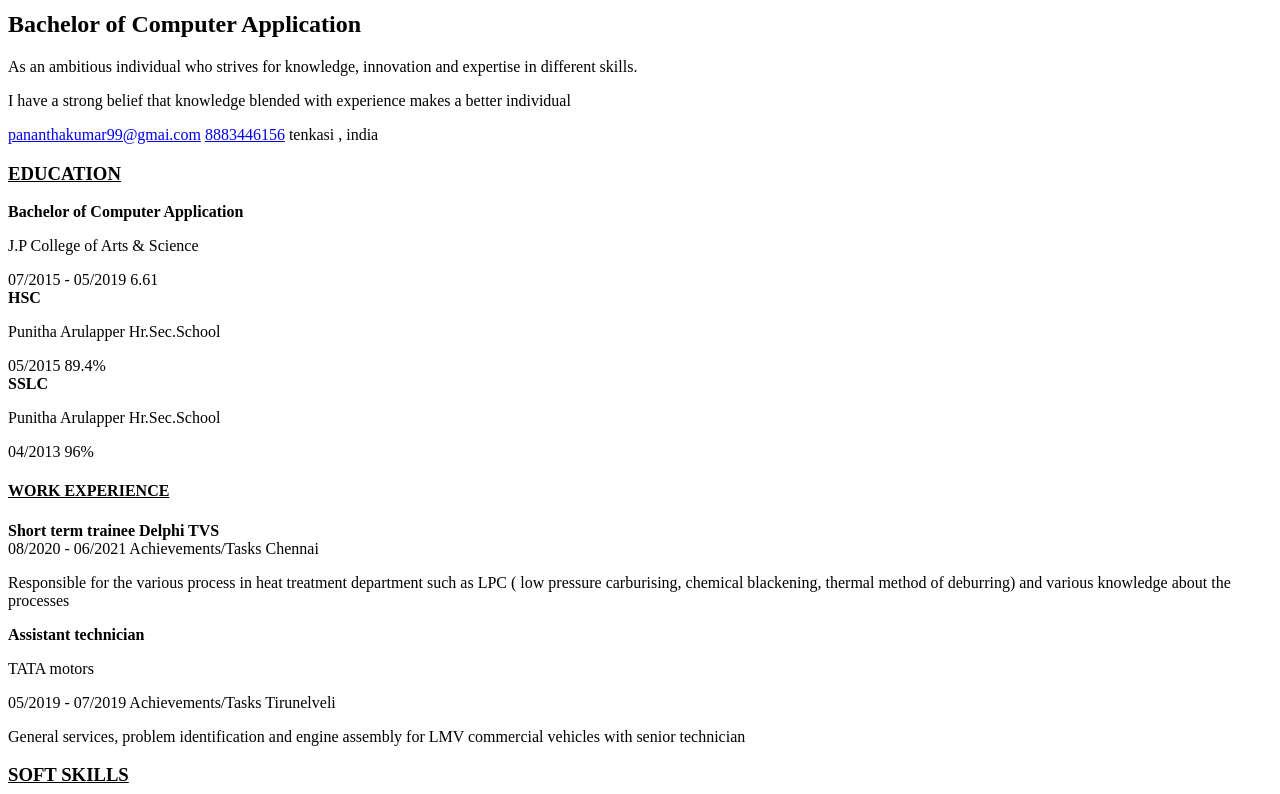
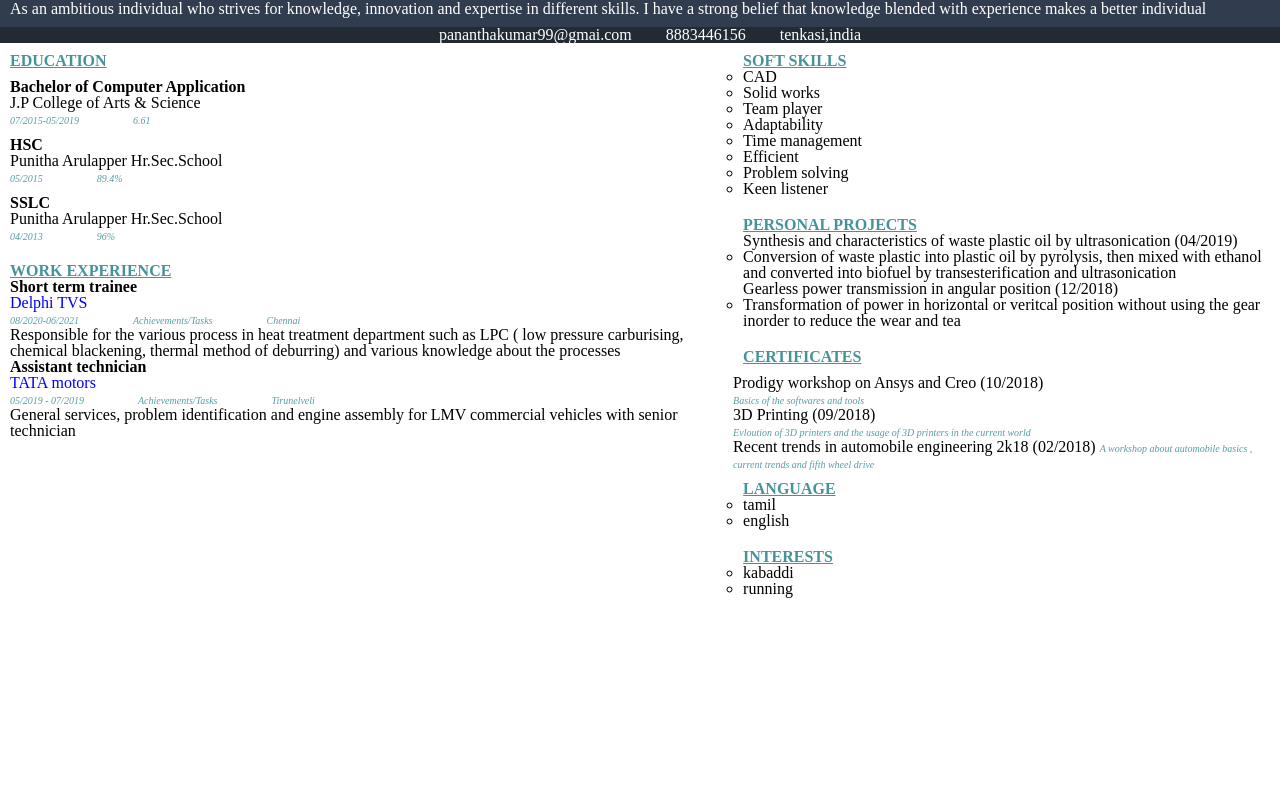
Before and after one commit to ananth5895/kumar, a website: page index.html in a window 1280 px wide. Shown: the part 69-863 px from the top of the page. After the commit the page ends 800 px from the top, so only its background shows below. Drawn offline with Linux system fonts and the light colour scheme.

Commit message:
add base my resume

```diff
--- /dev/null
+++ b/css/main.css
@@ -0,0 +1,61 @@
+#header{
+    background-color: #313c4e;
+    padding: 10px;
+}
+#header p{
+    color: white;
+    padding-top: 10px;
+}
+#header h1{
+    color: white;
+    font-size: 30px;
+    font-style: oblique;
+}
+#header h2{
+    color: #449399;
+    font-size: 20px;
+}
+#contact {
+    background-color: #222a33;
+    padding-left: 20px;
+    word-spacing: 30px;
+    text-align: center;
+    color: white;
+}
+#contact a{
+    color: white;
+    text-decoration: none ;
+}
+#main-section{
+    display: flex;
+}
+.content-sec h2{
+    color: #449399;
+    font-size: 16px;
+    font-weight: bold;
+}
+.sub-highlight{
+    color: #579ea3;
+    font-style: italic;
+    font-size: 10px;
+    padding-right: 50px;
+}
+.content-sec-type-1 h3{
+    font-weight: bold;
+    color: black;
+    padding-top: 10px;
+}
+.content-sec h3{
+    color: black;
+    font-weight: bold;
+}
+.content-sec b{
+    color: blue;
+    font-style: initial;
+}
+ul li{
+    list-style: circle;
+}
+.content-sec {
+    padding: 10px;
+}
--- /dev/null
+++ b/css/reset .css
@@ -0,0 +1,48 @@
+/* http://meyerweb.com/eric/tools/css/reset/
+   v2.0 | 20110126
+   License: none (public domain)
+*/
+
+html, body, div, span, applet, object, iframe,
+h1, h2, h3, h4, h5, h6, p, blockquote, pre,
+a, abbr, acronym, address, big, cite, code,
+del, dfn, em, img, ins, kbd, q, s, samp,
+small, strike, strong, sub, sup, tt, var,
+b, u, i, center,
+dl, dt, dd, ol, ul, li,
+fieldset, form, label, legend,
+table, caption, tbody, tfoot, thead, tr, th, td,
+article, aside, canvas, details, embed,
+figure, figcaption, footer, header, hgroup,
+menu, nav, output, ruby, section, summary,
+time, mark, audio, video {
+	margin: 0;
+	padding: 0;
+	border: 0;
+	font-size: 100%;
+	font: inherit;
+	vertical-align: baseline;
+}
+/* HTML5 display-role reset for older browsers */
+article, aside, details, figcaption, figure,
+footer, header, hgroup, menu, nav, section {
+	display: block;
+}
+body {
+	line-height: 1;
+}
+ol, ul {
+	list-style: none;
+}
+blockquote, q {
+	quotes: none;
+}
+blockquote:before, blockquote:after,
+q:before, q:after {
+	content: '';
+	content: none;
+}
+table {
+	border-collapse: collapse;
+	border-spacing: 0;
+}
--- a/index.html
+++ b/index.html
@@ -6,84 +6,90 @@
     <meta http-equiv="X-UA-Compatible" content="IE=edge">
     <meta name="viewport" content="width=device-width, initial-scale=1.0">
     <title>Anantha Kumar Resume</title>
+    <link rel="stylesheet" href="css/reset .css">
+    <link rel="stylesheet" href="css/main.css">
 </head>
 
 <body>
-    <div id="head">
+    <div id="header">
         <h1>Anantha Kumar .P</h1>
         <h2> Bachelor of Computer Application</h2>
         <p>As an ambitious individual who strives for knowledge, innovation and expertise in different
-            skills.</p>
-        <p>I have a strong belief that knowledge blended with experience makes a better
+            skills.
+            I have a strong belief that knowledge blended with experience makes a better
             individual </p>
     </div>
     <div id="contact">
-        <a href=mailto:pananthakumar99@gmai.com>pananthakumar99@gmai.com</a>
+        <a href=mailto:pananthakumar99@gmail.com>pananthakumar99@gmai.com</a>
         <a href=tel:+91-8883446156>8883446156</a>
-        <span>tenkasi , india</span>
+        <span>tenkasi,india</span>
     </div>
-    <div class="main section">
+    <div id="main-section">
         <div class="left col">
-            <div class="content sec">
+            <div class="content-sec">
                 <!--edication sec st-->
                 <div>
-                    <h3><u>EDUCATION</u></h3>
+                    <h2><u>EDUCATION</u></h2>
                 </div>
-                <div class="content sec type 1">
-                    <b>Bachelor of Computer Application</b>
+                <div class="content-sec-type-1">
+                    <h3>Bachelor of Computer Application</h3>
                     <p>J.P College of Arts & Science</p>
                     <div>
-                        <span class="sub - highlight">07/2015 - 05/2019</span>
-                        <span class="sub - highlight">6.61</span>
+                        <span class="sub-highlight">07/2015-05/2019</span>
+                        <span class="sub-highlight">6.61</span>
                     </div>
                 </div>
-                <div class="content sec type 2">
-                    <b>HSC</b>
+                <div class="content-sec-type-1">
+                    <h3>HSC</h3>
                     <p>Punitha Arulapper Hr.Sec.School</p>
                     <div>
-                        <span class="sub - highlight">05/2015</span>
-                        <span class="sub - highlight">89.4%</span>
+                        <span class="sub-highlight">05/2015</span>
+                        <span class="sub-highlight">89.4%</span>
                     </div>
                 </div>
-                <div class="content sec type 3">
-                    <b>SSLC</b>
+                <div class="content-sec-type-1">
+                    <h3>SSLC</h3>
                     <p>Punitha Arulapper Hr.Sec.School</p>
                     <div>
-                        <span class="sub - highlight">04/2013 </span>
-                        <span class="sub - highlight">96% </span>
+                        <span class="sub-highlight">04/2013</span>
+                        <span class="sub-highlight">96%</span>
                     </div>
                 </div>
             </div>
             <!--education sec ends-->
             <!--work experiece start-->
-            <div class="content sec 1">
+            <div class="content-sec">
                 <div>
-                    <h4><u>WORK EXPERIENCE</u></h4>
+                     <h2><u>WORK EXPERIENCE</u></h2>
                 </div>
                 <div>
-                    <b>Short term trainee</b>
+                    <h3>Short term trainee</h3>
                     <b>Delphi TVS</b>
                     <div>
-                        <span class="sub - highlight">08/2020 - 06/2021</span>
-                        <span class="sub - highlight">Achievements/Tasks</span>
-                        <span class="sub - highlight">Chennai</span>
+                        <span class="sub-highlight">08/2020-06/2021</span>
+                        <span class="sub-highlight">Achievements/Tasks</span>
+                        <span class="sub-highlight">Chennai</span>
                     </div>
-                    <p>Responsible for the various process in heat treatment
-                        department such as LPC ( low pressure carburising, chemical blackening, thermal method of
-                        deburring)
-                        and various knowledge about the processes</p>
+                    <ul>
+                        <li> Responsible for the various process in heat treatment
+                            department such as LPC ( low pressure carburising, chemical blackening, thermal method of
+                            deburring)
+                            and various knowledge about the processes</li>
+                    </ul>
                 </div>
                 <div>
-                    <b>Assistant technician</b>
-                    <p>TATA motors</p>
+                    <h3>Assistant technician</h3>
+                    <b>TATA motors</b>
                     <div>
-                        <span class="sub - highlight">05/2019 - 07/2019</span>
-                        <span class="sub - highlight">Achievements/Tasks</span>
-                        <span class="sub - highlight">Tirunelveli</span>
+                        <span class="sub-highlight">05/2019 - 07/2019</span>
+                        <span class="sub-highlight">Achievements/Tasks</span>
+                        <span class="sub-highlight">Tirunelveli</span>
                     </div>
-                    <p>General services, problem identification and engine
-                        assembly for LMV commercial vehicles with senior
-                        technician</p>
+                    <ul>
+                        <li> General services, problem identification and engine
+                            assembly for LMV commercial vehicles with senior
+                            technician</li>
+                    </ul>
                 </div>
             </div>
             <!--work experience end-->
@@ -91,10 +97,10 @@
 
         <!--right column st-->
         <div class="Right col">
-            <div class="content real 1">
+            <div class="content-sec">
                 <!--soft skills st-->
                 <div>
-                    <h3><u> SOFT SKILLS</u></h3>
+                    <h2><u> SOFT SKILLS</u></h2>
                 </div>
                 <ul>
                     <li>CAD</li>
@@ -109,81 +115,81 @@
             </div>
             <!--soft skills end-->
             <!--personal project st-->
-            <div class="content real 2">
+            <div class="content-sec">
                 <div>
-                    <h3><u>PERSONAL PROJECTS</u></h3>
+                    <h2><u>PERSONAL PROJECTS</u></h2>
                 </div>
                 <div>
-                    <p><b>Synthesis and characteristics of waste plastic oil by
-                            ultrasonication (04/2019)</b></p>
-                    <p>Conversion of waste plastic into plastic oil by pyrolysis, then
-                        mixed with ethanol and converted into biofuel by
-                        transesterification and ultrasonication
-                    </p>
+                    <p>Synthesis and characteristics of waste plastic oil by
+                            ultrasonication (04/2019)</p>
+                    <ul>
+                        <li> Conversion of waste plastic into plastic oil by pyrolysis, then
+                            mixed with ethanol and converted into biofuel by
+                            transesterification and ultrasonication</li>
+                    </ul>
                 </div>
                 <div>
-
-                    <p><b>Gearless power transmission in angular position
-                            (12/2018)</b>
+                    <p>Gearless power transmission in angular position
+                            (12/2018)
                     </p>
-
-                    <p>Transformation of power in horizontal or veritcal position
-                        without using the gear inorder to reduce the wear and tea</p>
+                    <ul>
+                        <li> Transformation of power in horizontal or veritcal position
+                            without using the gear inorder to reduce the wear and tea</li>
+                    </ul>
                 </div>
             </div>
             <!--perosnsal projet end-->
-            <div class="content sen real 3">
+            <div class="content-sec">
                 <!--certificates sec st-->
-                <div>
-                    <h4><u>CERTIFICATES</u></h4>
+                <!-- <div> -->
+                    <h2><u>CERTIFICATES</u></h2>
                 </div>
                 <div>
-                    <b>Prodigy workshop on Ansys and Creo (10/2018)</b>
-                    <i>Basics of the softwares and tools</i>
+                    <p>Prodigy workshop on Ansys and Creo (10/2018)</p>
+                    <span class="sub-highlight">Basics of the softwares and tools</span>
                 </div>
                 <div>
-                    <b>3D Printing (09/2018)</b>
-                    <h5>Evloution of 3D printers and the usage of 3D printers in the
+                    <p>3D Printing (09/2018)</p>
+                    <span class="sub-highlight">Evloution of 3D printers and the usage of 3D printers in the
                         current world
-                    </h5>
+                    </span>
                 </div>
                 <div>
                     <b>Recent trends in automobile engineering 2k18
                         (02/2018)
                     </b>
-                    <h5>A workshop about automobile basics , current trends and fifth
+                    <span class="sub-highlight">A workshop about automobile basics , current trends and fifth
                         wheel drive
-                    </h5>
+                    </span>
                 </div>
-            </div>
+
             <!--certificates sec end-->
             <!--language sec open-->
-            <div class="content sec 4">
+            <div class="content-sec">
                 <div>
-                    <h4><u>LANGUAGE</u></h4>
+                    <h2><u>LANGUAGE</u></h2>
                     <ul>
                         <li>
-                            <b>tamil</b>
+
+                            tamil
                         </li>
                         <li>
-                            <b>english</b>
+                            english
                         </li>
                     </ul>
                 </div>
             </div>
             <!--language sec end-->
             <!--interests-->
-            <div class="content sec 5">
+            <div class="content-sec">
                 <div>
-                    <h4><u>INTERESTS</u></h4>
+                    <h2><u>INTERESTS</u></h2>
                 </div>
                 <div>
                     <ul>
-                        <li><b>kabaddi</b></li>
-                        <li><b>running</b></li>
+                        <li>kabaddi</li>
+                        <li>running</li>
                     </ul>
-
-
                 </div>
             </div>
             <!--interests end-->
```
